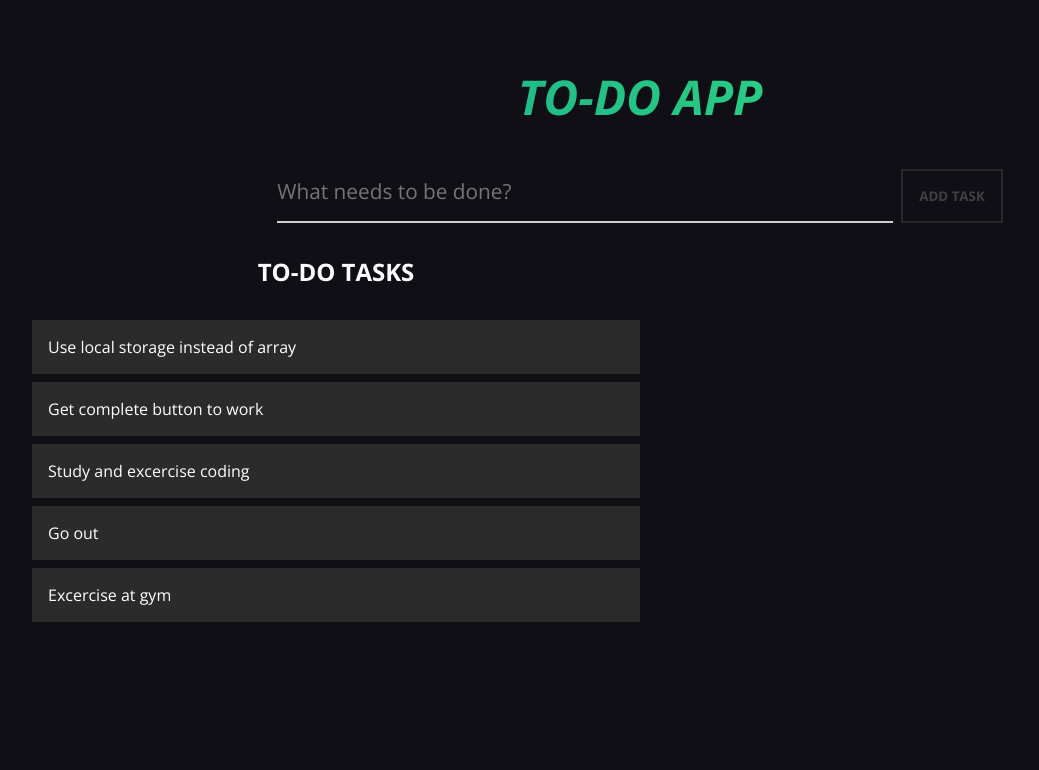
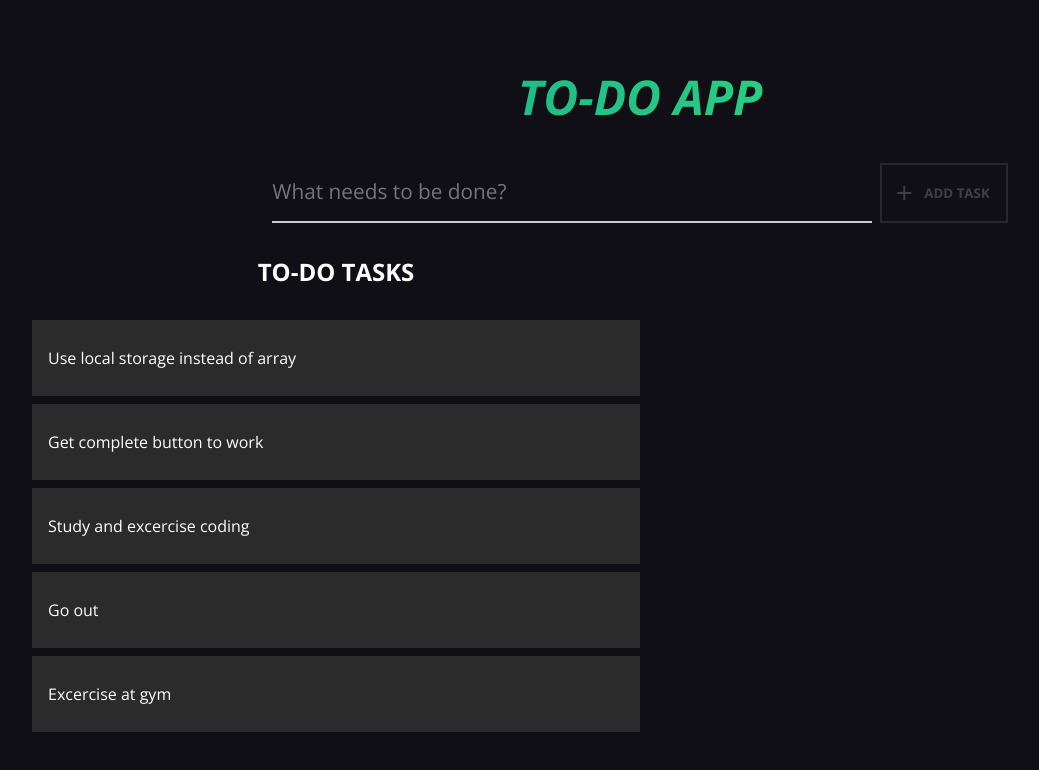
Before and after one commit to mario-patlevic/angular-skill-portfolio, an Angular app: page / in a window 1280 px wide. Shown: the top 770 px of the page, without its empty margins (0-1039 px from the left). Built offline with nearby package versions, Linux system fonts and the light colour scheme.

Commit message:
feat: added icons to buttons

```diff
--- a/src/app/to-do-app/to-do-input/to-do-input.component.html
+++ b/src/app/to-do-app/to-do-input/to-do-input.component.html
@@ -1,15 +1,7 @@
 <section class="todo-input_wrapper">
-  <input
-    type="text"
-    class="todo_input"
-    placeholder="What needs to be done?"
-    [(ngModel)]="todoInput"
-  />
-  <button
-    class="todo_add-button"
-    [disabled]="!todoInput"
-    (click)="onInputChange(todoInput)"
-  >
+  <input type="text" class="todo_input" placeholder="What needs to be done?" [(ngModel)]="todoInput" />
+  <button class="todo_add-button" [disabled]="!todoInput" (click)="onInputChange(todoInput)">
+    <mat-icon aria-hidden="false" aria-label="Add task icon" fontIcon="add" class="mr-8"></mat-icon>
     Add task
   </button>
 </section>
--- a/src/app/to-do-app/to-do-input/to-do-input.component.scss
+++ b/src/app/to-do-app/to-do-input/to-do-input.component.scss
@@ -9,7 +9,7 @@
 .todo_input {
   width: 600px;
   min-width: 0;
-  padding: 16px 16px 16px 0;
+  padding: 16px 0;
   border: 0;
   border-bottom: 2px solid #ccc;
   outline: 0;
@@ -27,7 +27,9 @@
 
 /* Button */
 .todo_add-button {
-  padding: 16px;
+  display: flex;
+  align-items: center;
+  padding: 16px 16px 16px 10px;
   margin-left: 8px;
   cursor: pointer;
   background-color: transparent;
--- a/src/app/to-do-app/to-do-input/to-do-input.component.ts
+++ b/src/app/to-do-app/to-do-input/to-do-input.component.ts
@@ -1,14 +1,14 @@
 import { Component, output } from '@angular/core';
 import { FormsModule } from '@angular/forms';
+import { MatIcon } from '@angular/material/icon';
 
 @Component({
   selector: 'app-to-do-input',
-  imports: [FormsModule],
+  imports: [FormsModule, MatIcon],
   templateUrl: './to-do-input.component.html',
-  styleUrl: './to-do-input.component.scss'
+  styleUrl: './to-do-input.component.scss',
 })
 export class ToDoInputComponent {
-
   todoInput = '';
 
   todoInputChange = output<string>();
--- a/src/app/to-do-app/to-do-list/to-do-list.component.html
+++ b/src/app/to-do-app/to-do-list/to-do-list.component.html
@@ -1,12 +1,18 @@
 <section class="todo-tasks_wrapper">
-  <h2 class="todo-tasks-title">To-do tasks</h2>
+  <h2 class="todo-tasks-title">
+    To-do tasks
+  </h2>
   <ul class="todo-tasks-list">
     @for (task of todoTasks(); track $index) {
     <li class="todo-task">
       {{ task }}
       <span class="todo-task_buttons">
-        <button class="todo-task_button todo-task_button-complete">Complete</button>
+        <button class="todo-task_button todo-task_button-complete">
+          <mat-icon aria-hidden="false" aria-label="Complete task icon" fontIcon="task_alt"></mat-icon>
+          Complete
+        </button>
         <button class="todo-task_button todo-task_button-delete" (click)="onDeleteButtonClick($index)">
+          <mat-icon aria-hidden="false" aria-label="Delete task icon" fontIcon="delete_forever"></mat-icon>
           Delete
         </button>
       </span>
--- a/src/app/to-do-app/to-do-list/to-do-list.component.scss
+++ b/src/app/to-do-app/to-do-list/to-do-list.component.scss
@@ -20,6 +20,7 @@
 .todo-task {
   display: flex;
   justify-content: space-between;
+  align-items: center;
   padding: 16px;
   margin-bottom: 8px;
   background-color: #2b2b2b;
@@ -34,6 +35,8 @@
   }
 }
 
+/* Button */
+
 .todo-task_buttons {
   display: flex;
   gap: 8px;
@@ -41,6 +44,9 @@
 }
 
 .todo-task_button {
+  display: inline-flex;
+  flex-direction: column;
+  align-items: center;
   border: 0;
   background-color: transparent;
 }
--- a/src/app/to-do-app/to-do-list/to-do-list.component.ts
+++ b/src/app/to-do-app/to-do-list/to-do-list.component.ts
@@ -1,7 +1,9 @@
 import { Component, input, output } from '@angular/core';
+import { MatIconModule } from '@angular/material/icon';
 
 @Component({
   selector: 'app-to-do-list',
+  imports: [MatIconModule],
   templateUrl: './to-do-list.component.html',
   styleUrl: './to-do-list.component.scss',
 })
--- a/src/styles.scss
+++ b/src/styles.scss
@@ -5,7 +5,17 @@
 }
 
 body {
-  background-color:#100f15;
+  background-color: #100f15;
 }
-html, body { height: 100%; }
-body { margin: 0; font-family: Roboto, "Helvetica Neue", sans-serif; }
+html,
+body {
+  height: 100%;
+}
+body {
+  margin: 0;
+  font-family: Roboto, "Helvetica Neue", sans-serif;
+}
+
+.mr-8 {
+  margin-right: 8px;
+}
```
